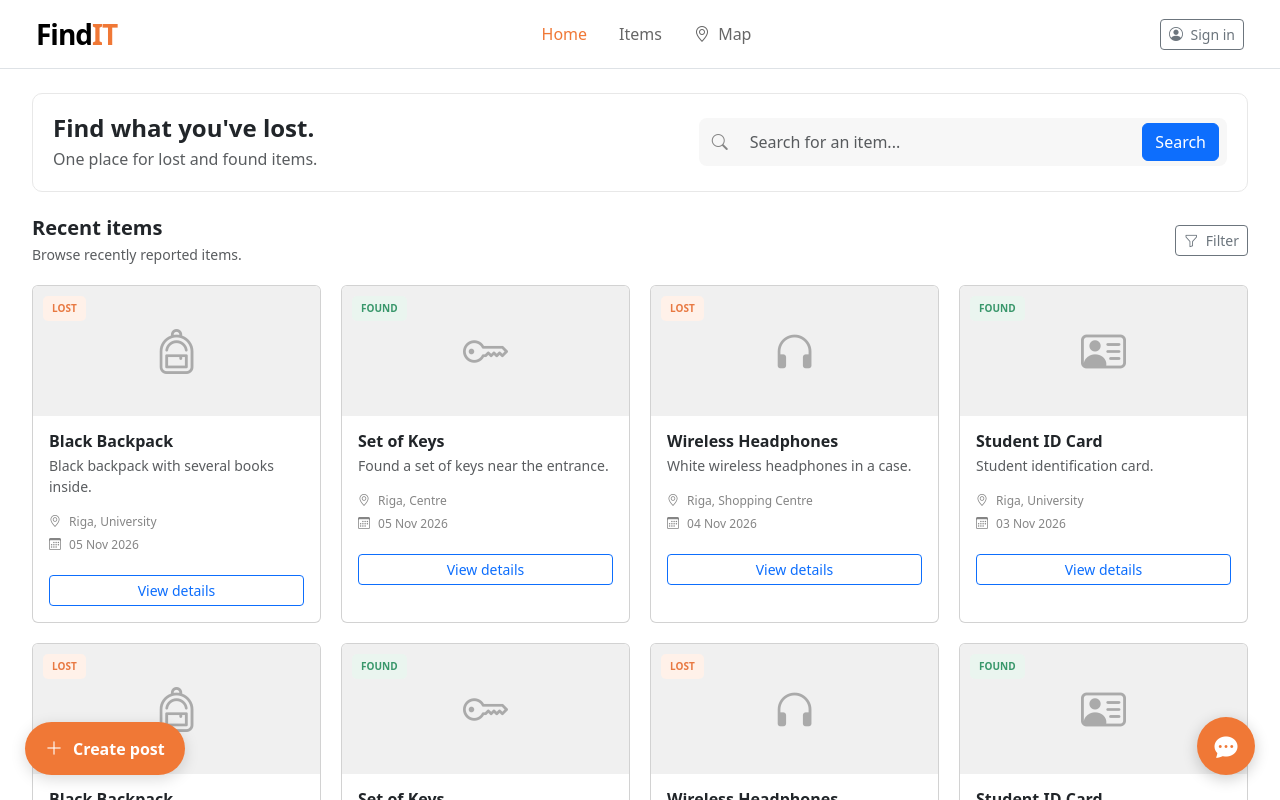
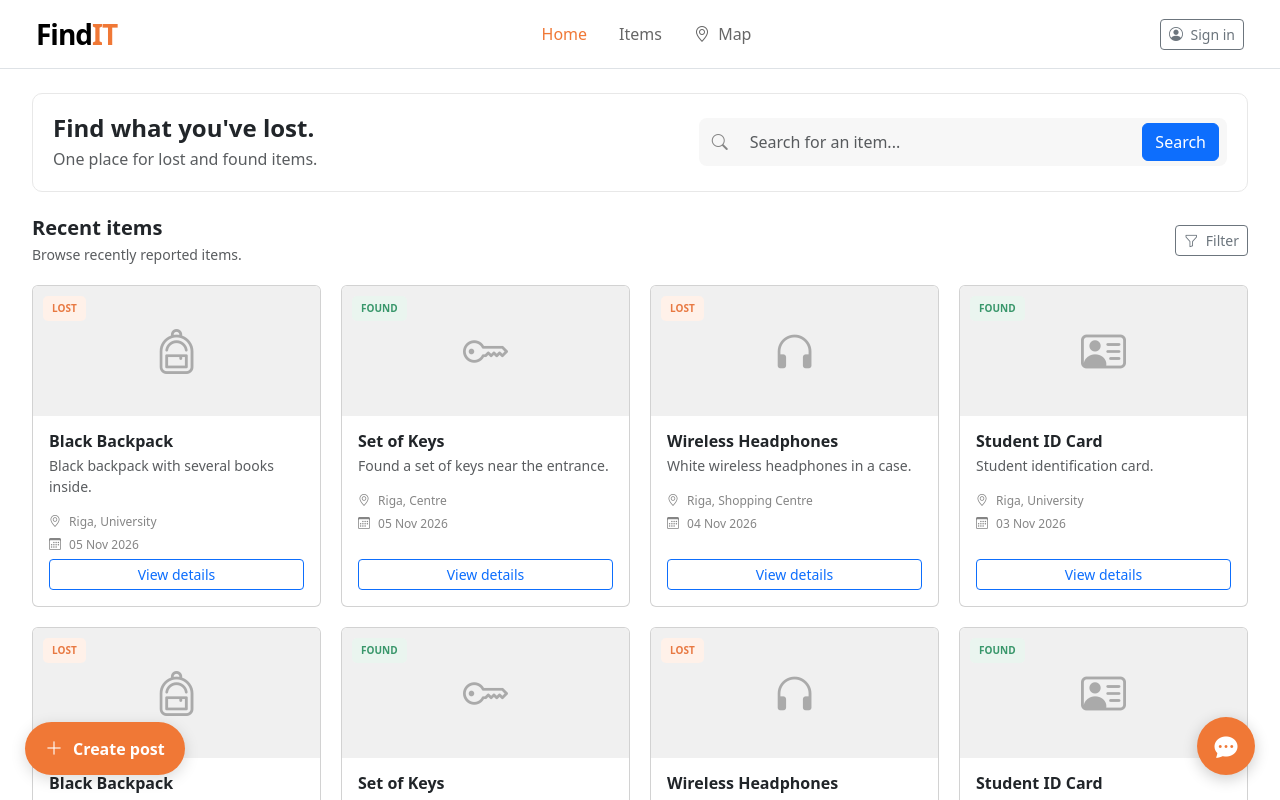
Before and after one commit to Lyx52/IT-Project-management, an Angular app in the folder project/frontend/: page /home in a window 1280 px wide. Shown: the top 800 px of the page. Built offline with nearby package versions, Linux system fonts and the light colour scheme.

Commit message:
improve item card design

```diff
--- a/project/frontend/src/app/components/item-card/item-card.scss
+++ b/project/frontend/src/app/components/item-card/item-card.scss
@@ -1,14 +1,28 @@
 .item-card {
+  display: flex;
+  flex-direction: column;
+  height: 100%;
   overflow: hidden;
   transition: box-shadow 0.2s;
 
   &:hover {
     box-shadow: 0 4px 15px rgba(0, 0, 0, 0.08);
   }
+
+  .card-body {
+    display: flex;
+    flex-direction: column;
+    flex: 1;
+  }
+
+  .card-body button {
+    margin-top: auto !important;
+  }
 }
 
 .item-image {
   height: 130px;
+  flex-shrink: 0;
   background: #f0f0f0;
   display: flex;
   align-items: center;
```
